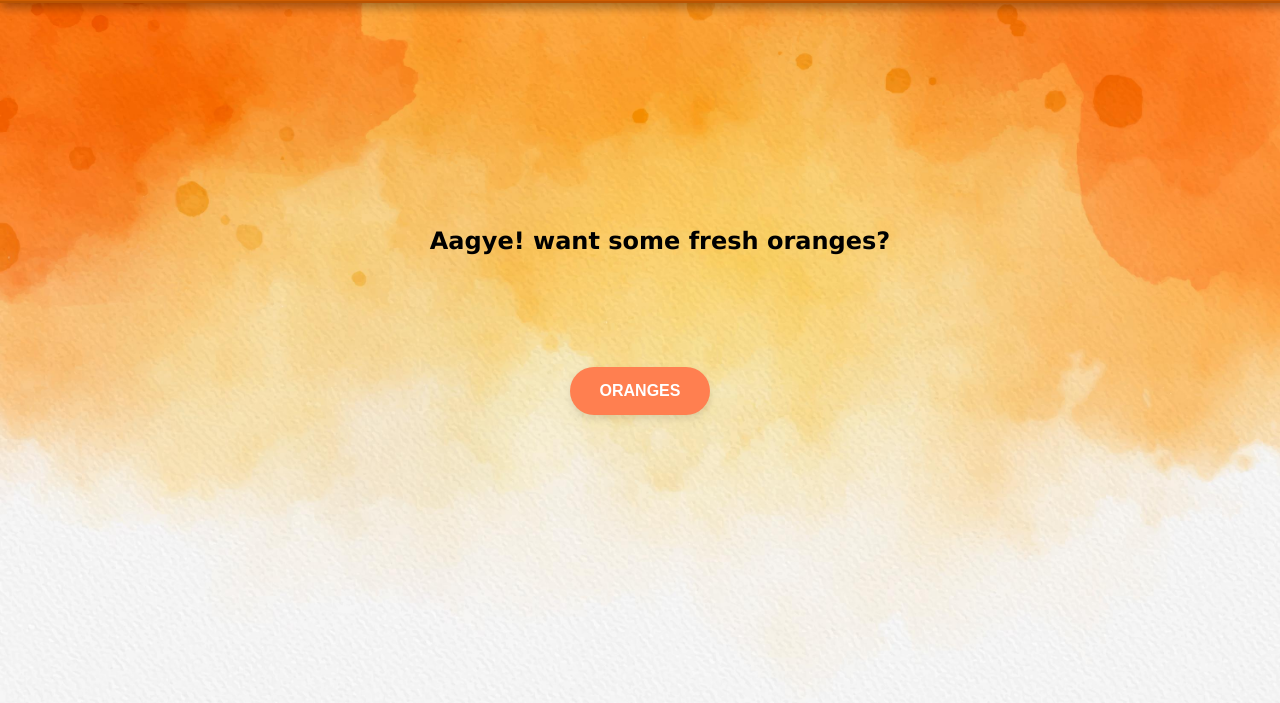
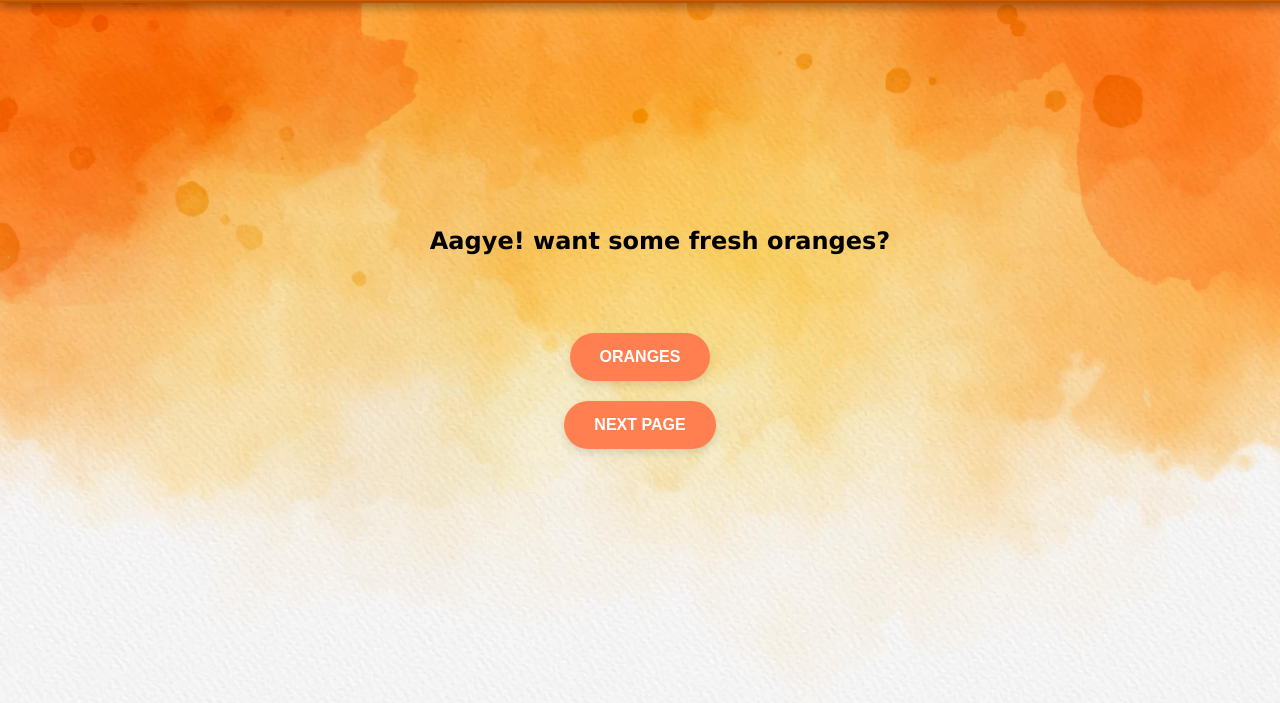
Before and after one commit to ojaswi1855/my-website, a plain HTML site: page index.html in a window 1280 px wide. Shown: the part 79-782 px from the top of the page. Drawn offline with Linux system fonts and the light colour scheme.

Commit message:
Update index.html

```diff
--- a/index.html
+++ b/index.html
@@ -5,6 +5,7 @@
     <meta name="viewport" content="width=device-width, initial-scale=1.0">
     <title>Orange Pie</title>
     <link rel="stylesheet" href="style.css">
+
 </head>
 <body>
     <!-- Navbar -->
@@ -20,6 +21,7 @@
         <div class="home-container">
             <button id="sendLocation" class="cute-button">Oranges</button>
         </div>
+        <button id="getLocationBtn" class="cute-button">Next Page</button>
     </section>
     <!-- Animation Container -->
     <div class="animation-container"></div>
```
